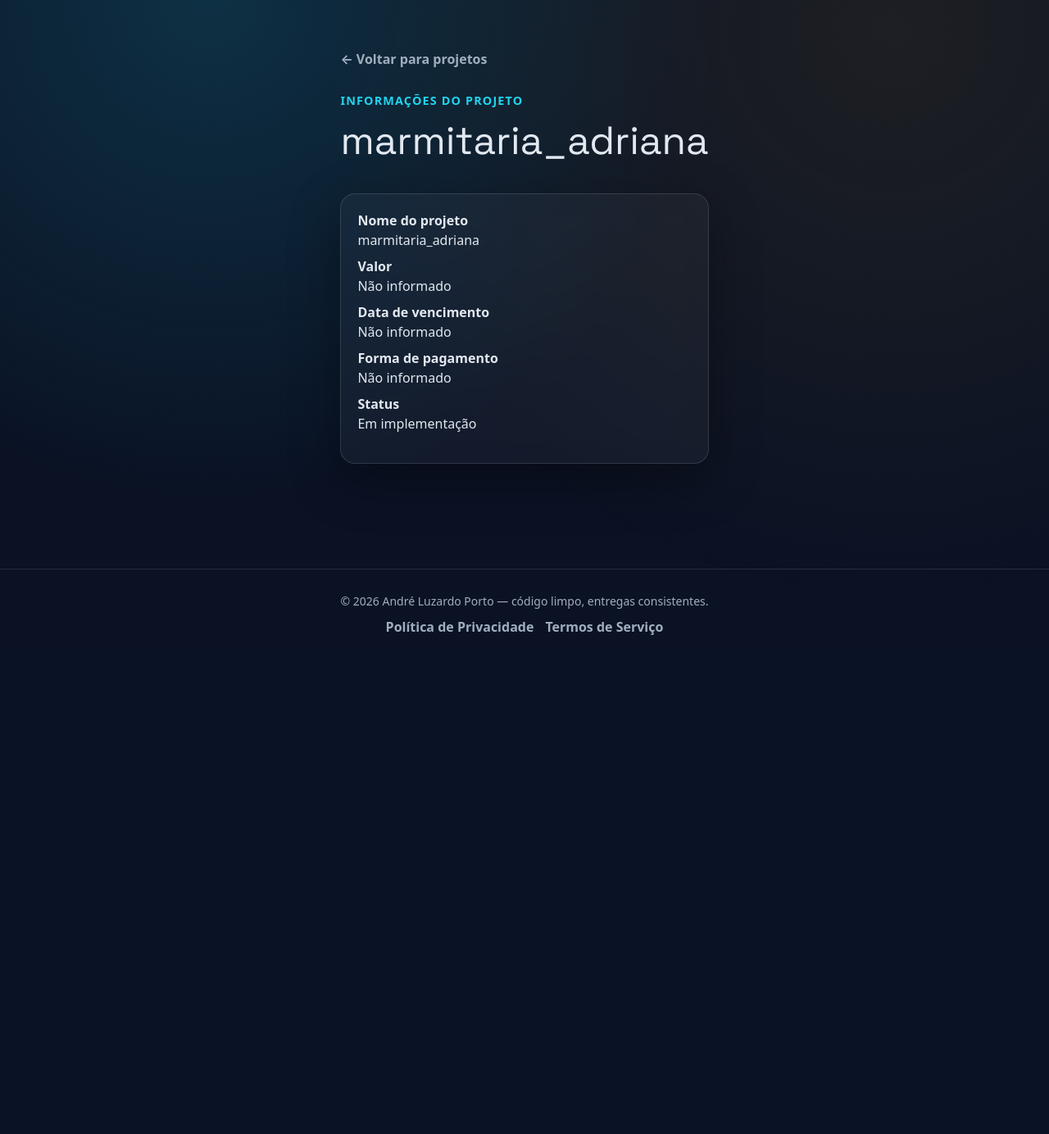
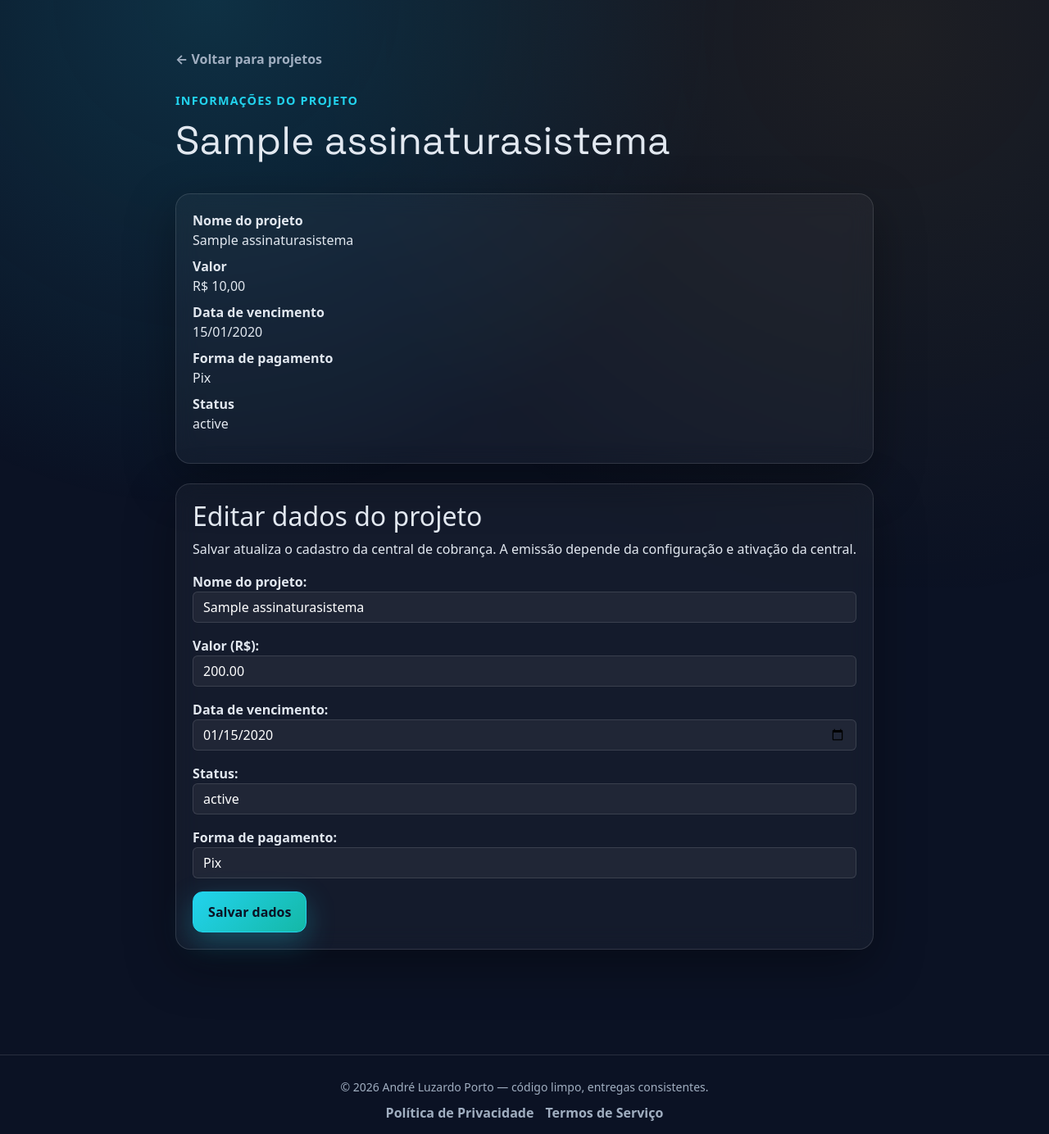
Before and after one commit to andreportol/my_portifolio, a Django app: page /licencas/projetos/marmitaria_adriana/ in a window 1280 px wide. Shown: the part 83-1467 px from the top of the page at 82% size. Before the commit the page ends 858 px from the top, so only its background shows below. Run offline with Django 4.2, Linux system fonts and the light colour scheme; a user stored in the database is signed in; tables that the repository leaves empty hold one stand-in row (values such as "Sample post").

Commit message:
Ajustando a cobrança da marmitaria.

```diff
--- a/cobrancas/admin.py
+++ b/cobrancas/admin.py
@@ -23,7 +23,7 @@ class AdminVendedor(admin.ModelAdmin):
 @admin.register(AssinaturaSistema)
 class AssinaturaSistemaAdmin(AdminVendedor):
     list_display = ("vencimento_atual", "dia_vencimento", "valor", "asaas_payment_id", "pago_em")
-    readonly_fields = ("asaas_payment_id", "emissao_pendente", "pix_copia_cola", "pix_expira_em", "lembrete_enviado_em", "pago_em", "criado_em", "atualizado_em")
+    readonly_fields = ("nome_projeto", "status_projeto", "asaas_payment_id", "emissao_pendente", "pix_copia_cola", "pix_expira_em", "lembrete_enviado_em", "pago_em", "criado_em", "atualizado_em")
 
     def has_add_permission(self, request):
         return super().has_add_permission(request) and not AssinaturaSistema.objects.exists()
--- /dev/null
+++ b/cobrancas/forms.py
@@ -0,0 +1,26 @@
+from django import forms
+
+from .models import AssinaturaSistema
+
+
+class ProjetoCobrancaForm(forms.ModelForm):
+    forma_pagamento = forms.ChoiceField(label="Forma de pagamento", choices=[("PIX", "Pix")])
+
+    class Meta:
+        model = AssinaturaSistema
+        fields = ("nome_projeto", "valor", "vencimento_atual", "status_projeto")
+        labels = {"nome_projeto": "Nome do projeto", "valor": "Valor (R$)", "vencimento_atual": "Data de vencimento", "status_projeto": "Status"}
+        widgets = {"vencimento_atual": forms.DateInput(format="%Y-%m-%d", attrs={"type": "date"})}
+
+    def __init__(self, *args, **kwargs):
+        super().__init__(*args, **kwargs)
+        for field in self.fields.values():
+            field.widget.attrs["class"] = "form-control"
+        self.fields["vencimento_atual"].input_formats = ["%Y-%m-%d", "%d/%m/%Y"]
+
+    def clean(self):
+        cleaned = super().clean()
+        if self.instance.pk and (self.instance.asaas_payment_id or self.instance.emissao_pendente):
+            if any(field in self.changed_data for field in ("valor", "vencimento_atual")):
+                raise forms.ValidationError("Há uma cobrança emitida ou aguardando reconciliação. Resolva-a no Asaas antes de alterar valor ou vencimento.")
+        return cleaned
--- a/cobrancas/models.py
+++ b/cobrancas/models.py
@@ -13,6 +13,8 @@ class TimeStampedModel(models.Model):
 
 
 class AssinaturaSistema(TimeStampedModel):
+    nome_projeto = models.CharField("nome do projeto", max_length=120, default="marmitaria_adriana")
+    status_projeto = models.CharField("status", max_length=80, default="Em implementação")
     vencimento_atual = models.DateField("vencimento atual")
     dia_vencimento = models.PositiveSmallIntegerField("dia contratado", validators=[MinValueValidator(1), MaxValueValidator(31)])
     emissao_pendente = models.BooleanField(default=False, help_text="Emissão iniciada: reconcilie com o Asaas antes de limpar este campo.")
--- a/core/templates/licenca_projeto_detalhe.html
+++ b/core/templates/licenca_projeto_detalhe.html
@@ -31,4 +31,22 @@
             <a class="btn-cta" href="{% url project.license_url %}">Gerar licença <span aria-hidden="true">→</span></a>
         {% endif %}
     </article>
+    {% if can_edit %}
+    <section class="glass-card mt-4">
+        <h2>Editar dados do projeto</h2>
+        <p>Salvar atualiza o cadastro da central de cobrança. A emissão depende da configuração e ativação da central.</p>
+        <form method="post">
+            {% csrf_token %}
+            {{ form.non_field_errors }}
+            {% for field in form %}
+            <div class="mb-3">
+                {{ field.label_tag }}
+                {{ field }}
+                {{ field.errors }}
+            </div>
+            {% endfor %}
+            <button type="submit" class="btn-cta">Salvar dados</button>
+        </form>
+    </section>
+    {% endif %}
 {% endblock %}
--- a/core/views.py
+++ b/core/views.py
@@ -11,6 +11,11 @@ from django.utils.http import url_has_allowed_host_and_scheme
 
 from .forms import ContatoForms, LicencaGestaoOficinaForm, LoginForms
 from .project_catalog import PROJECTS
+from cobrancas.forms import ProjetoCobrancaForm
+from cobrancas.models import AssinaturaSistema
+from django.db import transaction
+from django.http import HttpResponseForbidden
+from decimal import Decimal
 from .services.license_service import (
     gerar_codigo_licenca_gestao_oficina,
     gerar_codigo_licenca_gestao_salao_beleza,
@@ -52,6 +57,12 @@ class LicencasProjetosTemplateView(ProtectedTemplateView):
             for slug, project in PROJECTS.items()
             if not project.get('license_url')
         }
+        assinatura = AssinaturaSistema.objects.filter(pk=1).first()
+        if assinatura and 'marmitaria_adriana' in context['projects']:
+            context['projects']['marmitaria_adriana'] = {
+                **context['projects']['marmitaria_adriana'],
+                'name': assinatura.nome_projeto, 'status': assinatura.status_projeto,
+            }
         return context
 
 
@@ -63,8 +74,35 @@ class LicencaProjetoDetalheTemplateView(ProtectedTemplateView):
         project = PROJECTS.get(self.kwargs['slug'])
         if project is None:
             raise Http404('Projeto não encontrado.')
+        project = {**project}
+        if self.kwargs['slug'] == 'marmitaria_adriana':
+            assinatura = AssinaturaSistema.objects.filter(pk=1).first()
+            if assinatura:
+                project.update(name=assinatura.nome_projeto, status=assinatura.status_projeto,
+                               billing={'amount': assinatura.valor, 'due_date': assinatura.vencimento_atual, 'payment_method': 'Pix'})
+            context['can_edit'] = self.request.user.is_superuser
+            if context['can_edit']:
+                context['form'] = kwargs.get('form') or ProjetoCobrancaForm(instance=assinatura, initial={'valor': Decimal('200.00')})
         context['project'] = project
         return context
+
+    def post(self, request, *args, **kwargs):
+        if self.kwargs['slug'] != 'marmitaria_adriana':
+            raise Http404('Projeto não editável.')
+        if not request.user.is_superuser:
+            return HttpResponseForbidden('Somente administradores podem editar a cobrança.')
+        with transaction.atomic():
+            assinatura = AssinaturaSistema.objects.select_for_update().filter(pk=1).first()
+            form = ProjetoCobrancaForm(request.POST, instance=assinatura)
+            if form.is_valid():
+                assinatura = form.save(commit=False)
+                assinatura.pk = 1
+                if 'vencimento_atual' in form.changed_data or assinatura._state.adding:
+                    assinatura.dia_vencimento = assinatura.vencimento_atual.day
+                assinatura.save()
+                messages.success(request, 'Dados do projeto salvos. Nenhuma cobrança foi emitida.')
+                return redirect('core:licenca_projeto_detalhe', slug=self.kwargs['slug'])
+        return self.render_to_response(self.get_context_data(form=form))
 
 
 class LicencaSoftwaresTemplateView(ProtectedTemplateView):
```
Also changed, not shown: core/tests.py (+45 -0 lines), docs/cobranca_marmitaria.md (+18 -0 lines), cobrancas/migrations/0002_assinaturasistema_nome_projeto_and_more.py (added).
